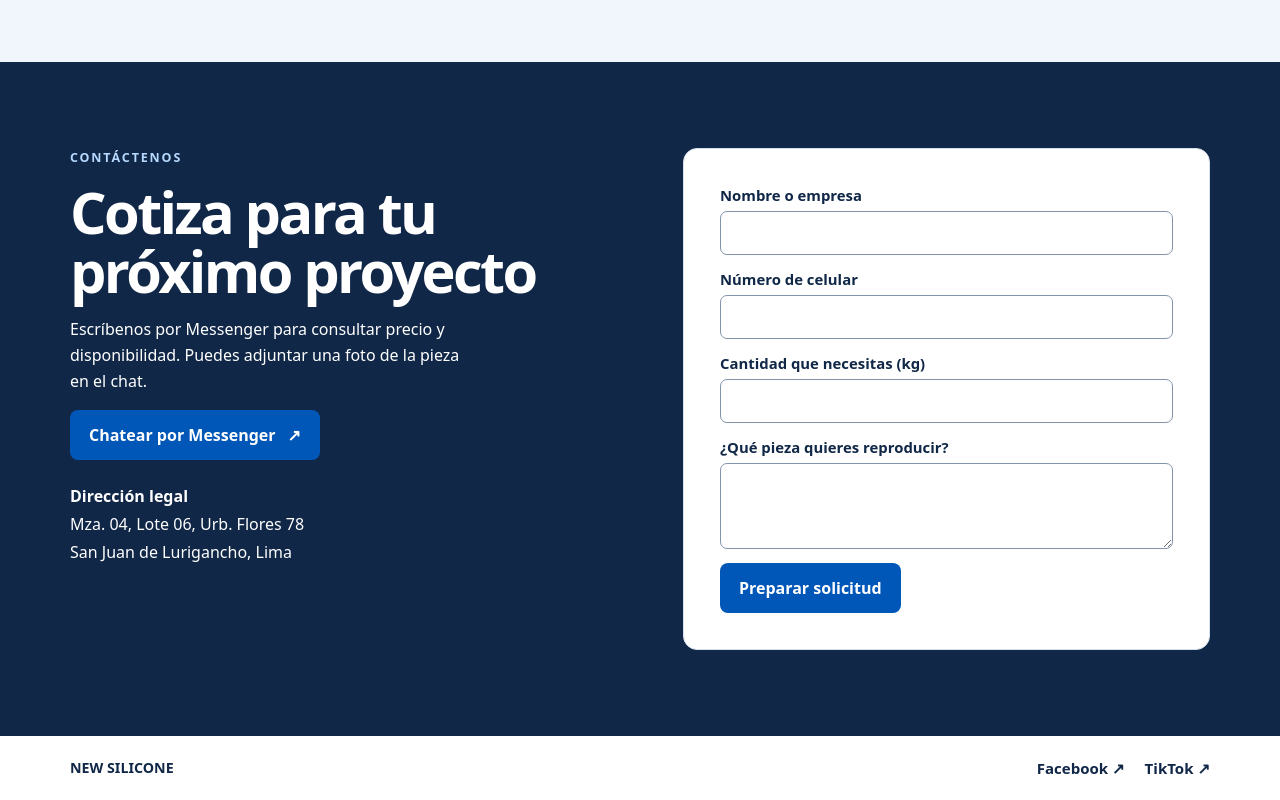
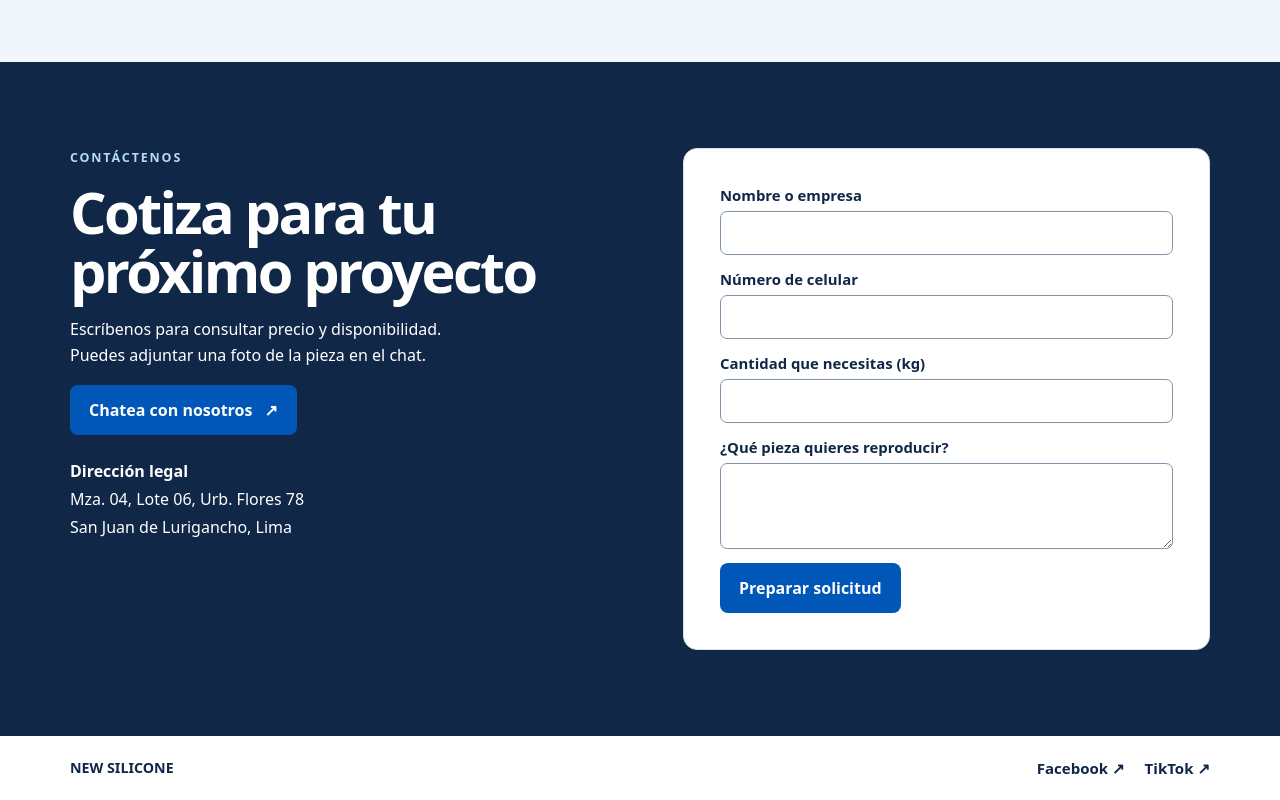
Before and after one commit to newsilicone/Page, a plain HTML site: page index.html in a window 1280 px wide. Shown: the part 2231-3031 px from the top of the page. Drawn offline with Linux system fonts and the light colour scheme.

Commit message:
Update index.html

```diff
--- a/index.html
+++ b/index.html
@@ -92,8 +92,8 @@
       <div>
         <p class="kicker">CONTÁCTENOS</p>
         <h2>Cotiza para tu próximo proyecto</h2>
-        <p>Escríbenos por Messenger para consultar precio y disponibilidad. Puedes adjuntar una foto de la pieza en el chat.</p>
-        <a class="button" href="https://m.me/61596159702981" target="_blank" rel="noopener noreferrer">Chatear por Messenger <span aria-hidden="true">↗</span></a>
+        <p>Escríbenos para consultar precio y disponibilidad. Puedes adjuntar una foto de la pieza en el chat.</p>
+        <a class="button" href="https://m.me/61596159702981" target="_blank" rel="noopener noreferrer">Chatea con nosotros<span aria-hidden="true">↗</span></a>
         <address class="business-address">
           <strong>Dirección legal</strong>
           <span>Mza. 04, Lote 06, Urb. Flores 78</span>
```
